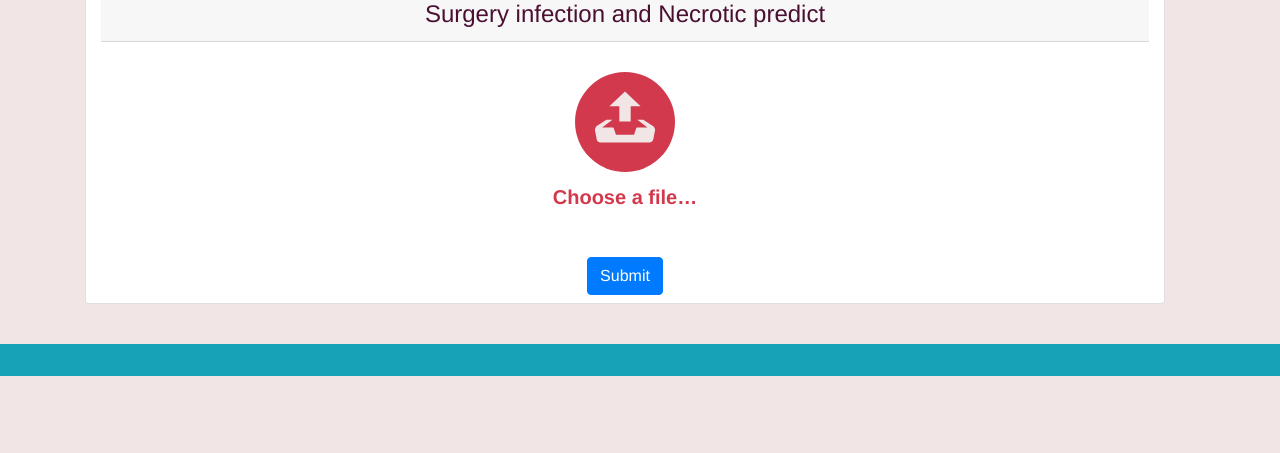
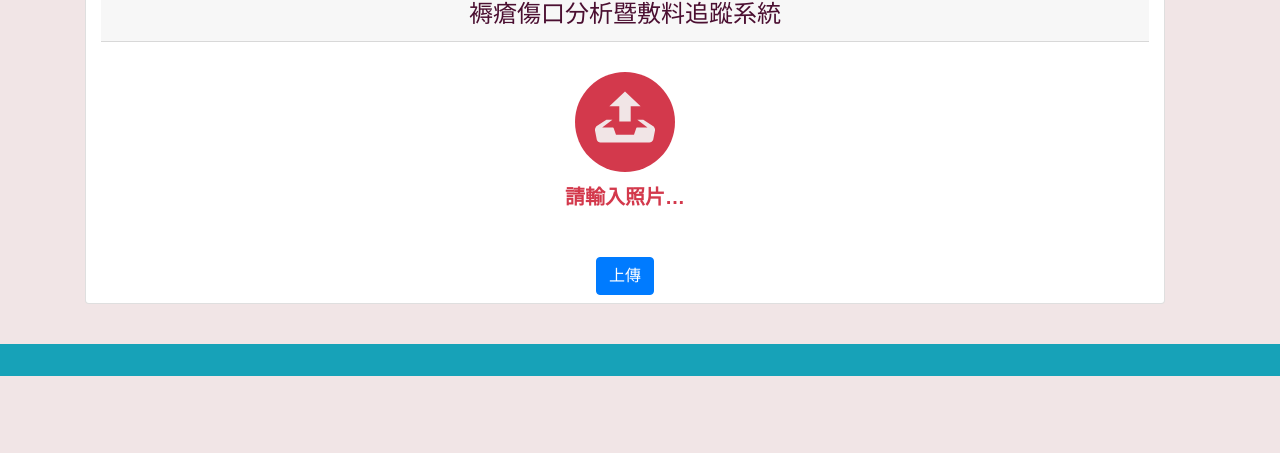
Before and after one commit to mesakh123/imagepredict-tf-serving, a Django app: page / in a window 1280 px wide. Shown: the part 347-800 px from the top of the page. Run offline with Django 3.2, Linux system fonts and the light colour scheme; some libraries are stand-ins or nearby versions.

Commit message:
update index.html

```diff
--- a/templates/index.html
+++ b/templates/index.html
@@ -40,7 +40,7 @@
       <div class="card-deck mb-3 text-center">
               <div class="card mb-4 col-12">
                 <div class="card-header">
-                  <h4 class="my-0 font-weight-normal">Surgery infection and Necrotic predict</h4>
+                  <h4 class="my-0 font-weight-normal">褥瘡傷口分析暨敷料追蹤系統</h4>
                 </div>
                 <div class="card-body text-center">
                   {% if file_folder %}
@@ -57,12 +57,12 @@
                         <path d="M10 0l-5.2 4.9h3.3v5.1h3.8v-5.1h3.3l-5.2-4.9zm9.3 11.5l-3.2-2.1h-2l3.4 2.6h-3.5c-.1 0-.2.1-.2.1l-.8 2.3h-6l-.8-2.2c-.1-.1-.1-.2-.2-.2h-3.6l3.4-2.6h-2l-3.2 2.1c-.4.3-.7 1-.6 1.5l.6 3.1c.1.5.7.9 1.2.9h16.3c.6 0 1.1-.4 1.3-.9l.6-3.1c.1-.5-.2-1.2-.7-1.5z"/>
                       </svg>
                   </figure>
-                  <span>Choose a file&hellip;</span>
+                  <span>請輸入照片&hellip;</span>
                 </label>
                 </div>
                 <div class="text-center mb-2">
 
-                  <input type="submit" class="btn btn-primary" value="Submit">
+                  <input type="submit" class="btn btn-primary" value="上傳">
                 </div>
               </div>
 
```
Also changed, not shown: media/TQmom4pd.jpg (added), media/UDXtuXki.jpg (added), media/dbv3c8Ox.jpg (added), media/jdCcSBAa.jpg (added), media/mjcBoGhQ.jpg (added).
